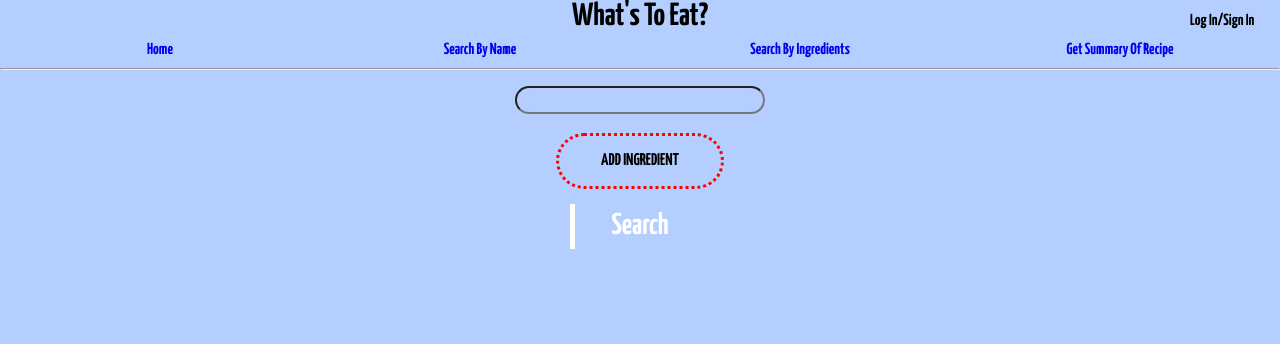
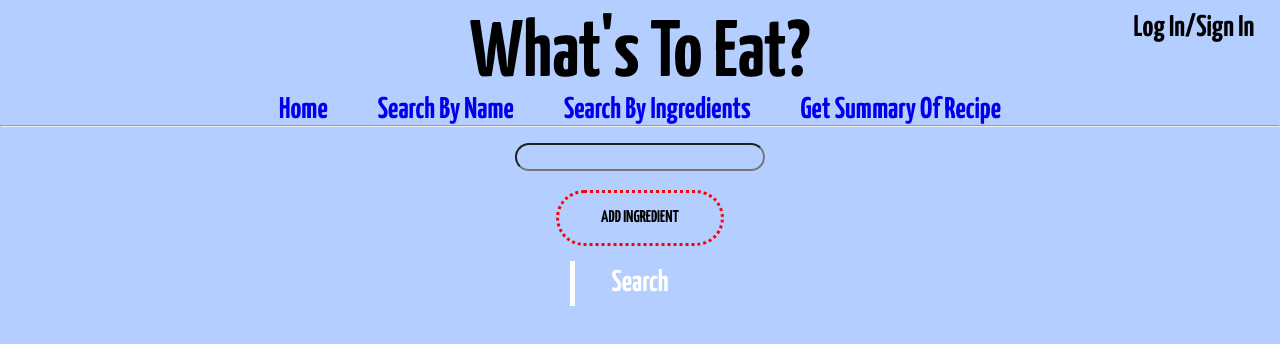
Before and after one commit to sjxliu/recipe-search-frontend, a React (Create React App) app: page /ingredientSearch in a window 1280 px wide. Shown: the top 344 px of the page. Built offline with nearby package versions, Linux system fonts and the light colour scheme.

Commit message:
mostly finished with base styling

```diff
--- a/src/App.css
+++ b/src/App.css
@@ -1,8 +1,37 @@
 .App {
+  margin-top: 15px;
   text-align: center;
 }
 
-.navbar > * {
-  width: 300px;
-  margin: 10px auto;
+.title {
+  font-size: 5rem;
 }
+
+.navbar {
+  display: "flex";
+  justify-content: "center";
+}
+
+.log-sign-in {
+  font-size: 30px;
+}
+
+.home-btn {
+  font-size: 30px;
+  margin: 25px 25px 25px 25px;
+}
+
+.name-search-btn {
+  font-size: 30px;
+  margin: 25px 25px 25px 25px;
+}
+
+.i-search-btn {
+  font-size: 30px;
+  margin: 25px 25px 25px 25px;
+}
+
+.sum-btn {
+  font-size: 30px;
+  margin: 25px 25px 25px 25px;
+}
--- a/src/App.js
+++ b/src/App.js
@@ -19,11 +19,11 @@ function App() {
     <div className="App">
       <h1 className='title'>What's To Eat?</h1>
       <span className='log-sign-in' onClick={() => setVis('initial')} style={{position: 'absolute', top: '1vw', right: '2vw'}}>Log In/Sign In</span>
-      <div style={{display: 'flex', justifyContent: 'center'}} className='navbar'>
-        <span><Link to='/'>Home</Link></span>
-        <span><Link to='/nameSearch'>Search By Name</Link></span>
-        <span><Link to='/ingredientSearch'>Search By Ingredients</Link></span>
-        <span><Link to='/recipeSummary'>Get Summary Of Recipe</Link></span>
+      <div  className='navbar'>
+        <span className='home-btn'><Link to='/'>Home</Link></span>
+        <span className='name-search-btn'><Link to='/nameSearch'>Search By Name</Link></span>
+        <span className='i-search-btn'><Link to='/ingredientSearch'>Search By Ingredients</Link></span>
+        <span className='sum-btn'><Link to='/recipeSummary'>Get Summary Of Recipe</Link></span>
       </div>
       <hr/>
 
--- a/src/components/NameSearch.jsx
+++ b/src/components/NameSearch.jsx
@@ -20,7 +20,7 @@ function NameSearch(){
     })
 
     return (
-        <div>
+        <div className='container'>
             <h2 className='heading'>Search By Name</h2>
             <input className='input' placeholder='Search Recipes' onChange={(e) => setQuery(e.target.value)}/>
             <div className='results'>{searchResults}</div>
--- a/src/components/styles/name-search.css
+++ b/src/components/styles/name-search.css
@@ -8,6 +8,11 @@
   list-style-type: none;
   outline: none;
   background-color: rgb(180, 206, 255);
+}
+
+.container{
+    padding: auto;
+    margin: auto;
 }
 
 .heading {
@@ -33,7 +38,7 @@ color: slateblue;
 }
 
 .results {
-    font-size: 3rem;
+    font-size: 3em;
   justify-content: space-between;
   align-content: space-between;
   flex-wrap: nowrap;
--- a/src/components/styles/sum.css
+++ b/src/components/styles/sum.css
@@ -16,6 +16,7 @@
 }
 
 .heading {
+    margin-bottom: 15px;
 }
 
 .input {
```
